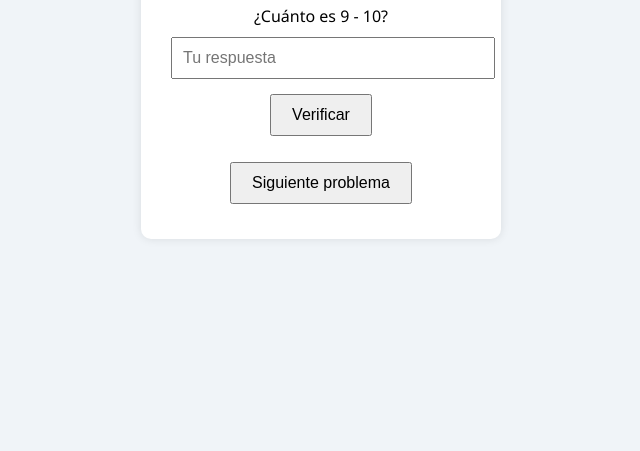
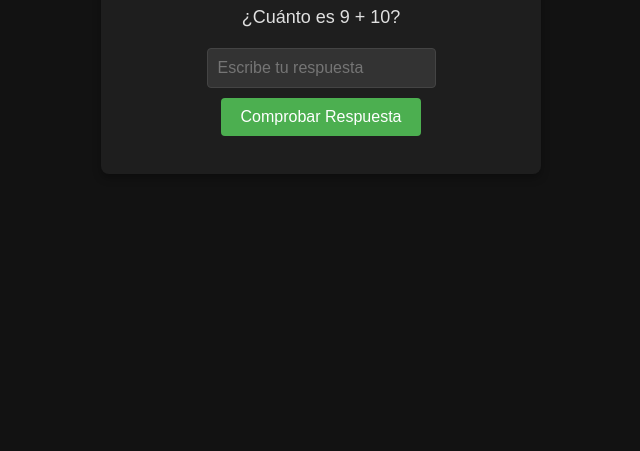
Before and after one commit to JesusVargasLogreira/RetoMatApp, a plain HTML site: page index.html in a window 1280 px wide. Shown: the part 365-816 px from the top of the page, without its empty margins (319-959 px from the left). Drawn offline with Linux system fonts and the light colour scheme.

Commit message:
tercer commit

```diff
--- a/index.html
+++ b/index.html
@@ -1,20 +1,23 @@
 <!DOCTYPE html>
 <html lang="es">
 <head>
-  <meta charset="UTF-8" />
-  <meta name="viewport" content="width=device-width, initial-scale=1.0"/>
-  <title>Problemas Matemáticos</title>
-  <link rel="stylesheet" href="style.css" />
+    <meta charset="UTF-8">
+    <meta name="viewport" content="width=device-width, initial-scale=1.0">
+    <title>Resolver Problemas Matemáticos</title>
+    <link rel="stylesheet" href="style.css">
 </head>
 <body>
-  <div class="container">
-    <h1>🧠 Problemas Matemáticos</h1>
-    <div id="problem"></div>
-    <input type="number" id="answer" placeholder="Tu respuesta" />
-    <button onclick="checkAnswer()">Verificar</button>
-    <p id="feedback"></p>
-    <button onclick="generateProblem()">Siguiente problema</button>
-  </div>
-  <script src="script.js"></script>
+    <div class="container">
+        <h1>Resuelve los problemas matemáticos</h1>
+        <div id="problem" class="problem">
+            <p>¿Cuánto es <span id="num1"></span> + <span id="num2"></span>?</p>
+        </div>
+        <input type="number" id="userAnswer" placeholder="Escribe tu respuesta">
+        <button id="checkAnswer">Comprobar Respuesta</button>
+        <p id="resultMessage"></p>
+        <button id="nextProblem" style="display:none;">Siguiente Problema</button>
+    </div>
+
+    <script src="script.js"></script>
 </body>
 </html>
--- a/script.js
+++ b/script.js
@@ -1,30 +1,32 @@
-let currentAnswer = 0;
+// script.js
+let num1, num2, correctAnswer;
 
 function generateProblem() {
-  const num1 = Math.floor(Math.random() * 10) + 1;
-  const num2 = Math.floor(Math.random() * 10) + 1;
-  const operations = ['+', '-', '*'];
-  const operation = operations[Math.floor(Math.random() * operations.length)];
+    num1 = Math.floor(Math.random() * 10) + 1;
+    num2 = Math.floor(Math.random() * 10) + 1;
+    correctAnswer = num1 + num2;
 
-  let question = `${num1} ${operation} ${num2}`;
-  currentAnswer = eval(question);
-
-  document.getElementById('problem').textContent = `¿Cuánto es ${question}?`;
-  document.getElementById('answer').value = '';
-  document.getElementById('feedback').textContent = '';
+    // Mostrar los números del problema en el HTML
+    document.getElementById("num1").textContent = num1;
+    document.getElementById("num2").textContent = num2;
+    document.getElementById("resultMessage").textContent = "";
+    document.getElementById("nextProblem").style.display = "none";
+    document.getElementById("userAnswer").value = "";
 }
 
-function checkAnswer() {
-  const userAnswer = parseInt(document.getElementById('answer').value);
-  const feedback = document.getElementById('feedback');
+document.getElementById("checkAnswer").addEventListener("click", function() {
+    const userAnswer = parseInt(document.getElementById("userAnswer").value);
 
-  if (userAnswer === currentAnswer) {
-    feedback.textContent = '✅ ¡Correcto!';
-    feedback.style.color = 'green';
-  } else {
-    feedback.textContent = `❌ Incorrecto. La respuesta era ${currentAnswer}`;
-    feedback.style.color = 'red';
-  }
-}
+    if (userAnswer === correctAnswer) {
+        document.getElementById("resultMessage").textContent = "¡Correcto! Bien hecho.";
+        document.getElementById("nextProblem").style.display = "inline-block";
+    } else {
+        document.getElementById("resultMessage").textContent = "Incorrecto. Intenta nuevamente.";
+    }
+});
 
-generateProblem();
+document.getElementById("nextProblem").addEventListener("click", function() {
+    generateProblem();
+});
+
+generateProblem(); // Llamamos a la función para generar el primer problema
--- a/style.css
+++ b/style.css
@@ -1,36 +1,77 @@
+/* style.css (Modo Oscuro) */
 body {
-  font-family: 'Segoe UI', sans-serif;
-  background: #f0f4f8;
+    font-family: Arial, sans-serif;
+    background-color: #121212;
+    color: #e0e0e0;
     display: flex;
     justify-content: center;
     align-items: center;
     height: 100vh;
+    margin: 0;
 }
 
 .container {
-  background: white;
-  padding: 30px;
-  border-radius: 10px;
-  box-shadow: 0 0 10px rgba(0,0,0,0.1);
     text-align: center;
-  width: 300px;
+    background-color: #1e1e1e;
+    padding: 20px;
+    border-radius: 8px;
+    box-shadow: 0 4px 8px rgba(0, 0, 0, 0.3);
+    width: 100%;
+    max-width: 400px;
+}
+
+h1 {
+    font-size: 24px;
+    color: #ffffff;
+}
+
+.problem p {
+    font-size: 18px;
+    margin-bottom: 20px;
 }
 
 input {
     padding: 10px;
-  margin: 10px 0;
-  width: 100%;
     font-size: 16px;
+    margin-bottom: 10px;
+    border: 1px solid #444;
+    border-radius: 4px;
+    background-color: #333;
+    color: #e0e0e0;
+}
+
+input:focus {
+    outline: none;
+    border-color: #4CAF50;
 }
 
 button {
     padding: 10px 20px;
-  margin: 5px;
     font-size: 16px;
     cursor: pointer;
+    background-color: #4CAF50;
+    color: white;
+    border: none;
+    border-radius: 4px;
+    transition: background-color 0.3s;
 }
 
-#feedback {
+button:hover {
+    background-color: #45a049;
+}
+
+#resultMessage {
+    font-size: 18px;
+    margin-top: 10px;
     font-weight: bold;
-  margin-top: 10px;
+    color: #ffffff;
 }
+
+button:disabled {
+    background-color: #444;
+    cursor: not-allowed;
+}
+
+button:focus {
+    outline: none;
+}
```
Lines whose indentation alone changed are shown as unchanged.
